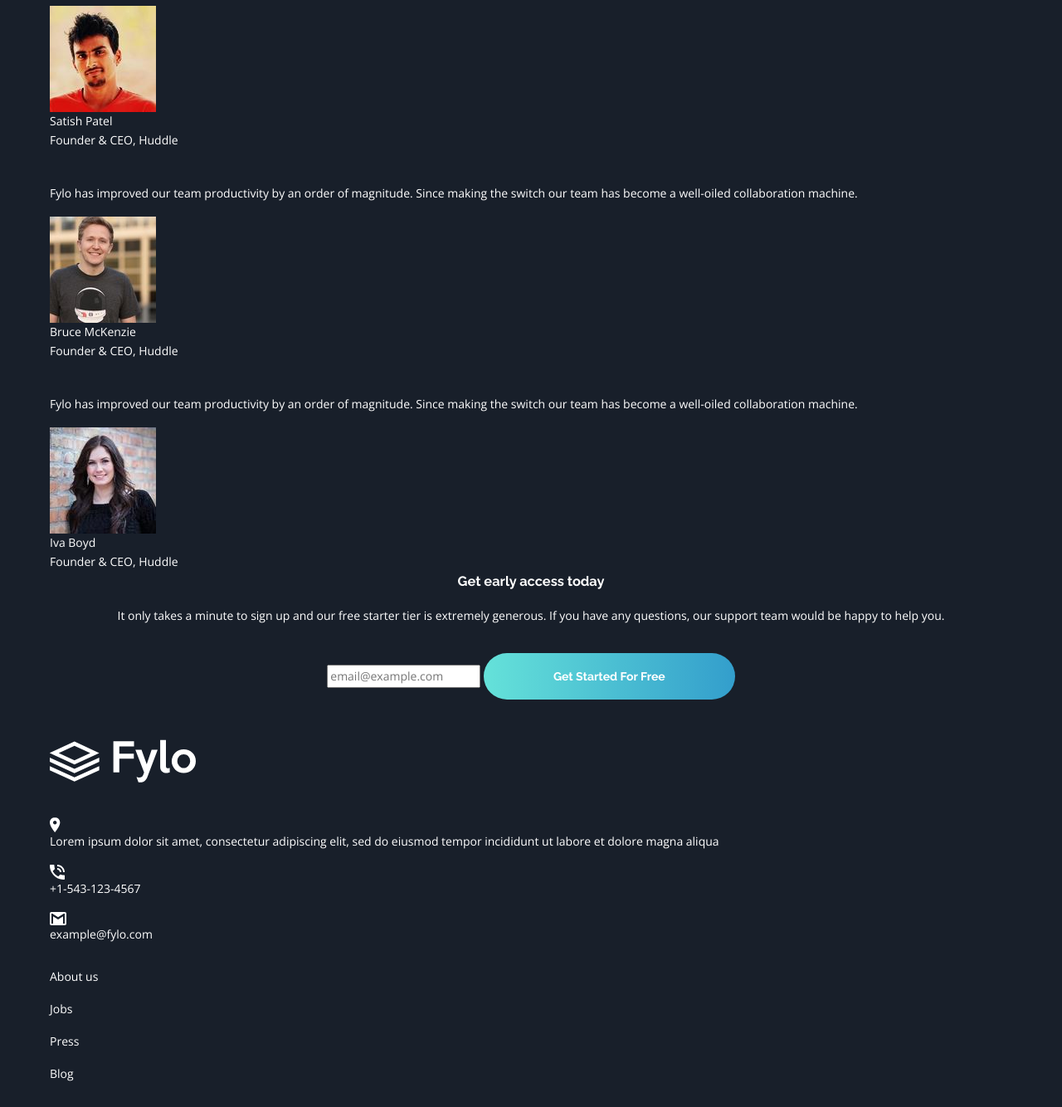
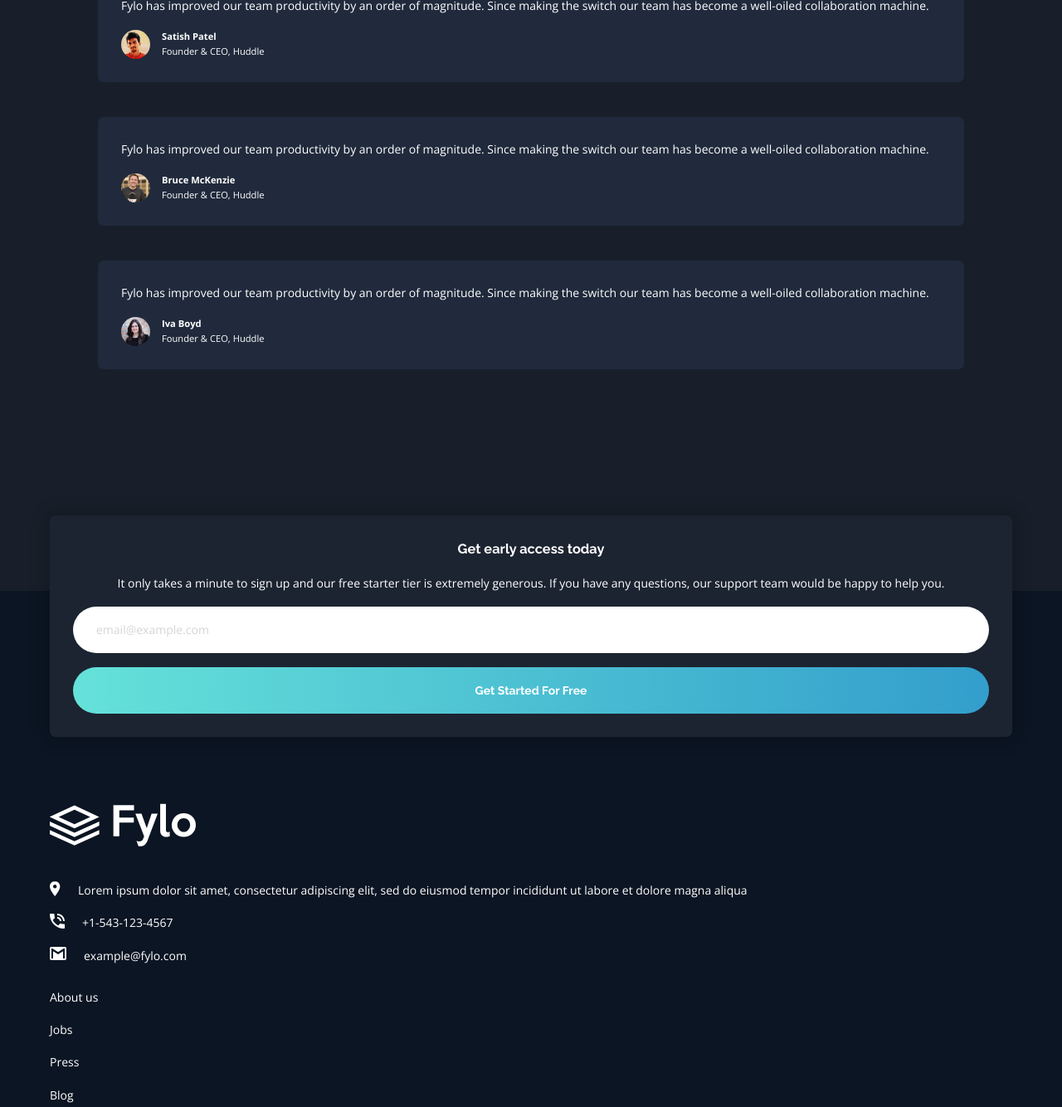
Before and after one commit to DylanGangat/Fylo-dark-theme-landing-page, a website: page index.html in a window 1280 px wide. Shown: the part 2760-4094 px from the top of the page at 83% size. Drawn offline with nearby package versions, Linux system fonts and the light colour scheme.

Commit message:
added testimonial and footer styles

```diff
--- a/index.html
+++ b/index.html
@@ -28,7 +28,6 @@
   </head>
   <body>
     <header class="primary-header">
-
       <nav class="primary-nav">
         <a href="https://www.frontendmentor.io/?ref=challenge"
           ><img src="./images/logo.svg" alt="Fylo logo"
@@ -81,8 +80,8 @@
               />
               <h3 class="page-subtitle">Security you can trust</h3>
               <p>
-                2-factor authentication and user-controlled encryption are just a
-                couple of the security features we allow to help secure your
+                2-factor authentication and user-controlled encryption are just
+                a couple of the security features we allow to help secure your
                 files.
               </p>
             </div>
@@ -94,16 +93,17 @@
               <h3 class="page-subtitle">Real-time collaboration</h3>
               <p>
                 Securely share files and folders with friends, family and
-                colleagues for live collaboration. No email attachments required.
+                colleagues for live collaboration. No email attachments
+                required.
               </p>
             </div>
             <div class="about-card flow-content">
               <img src="./images/icon-any-file.svg" alt="illustrated folder" />
               <h3 class="page-subtitle">Store any type of file</h3>
               <p>
-                Whether you're sharing holidays photos or work documents, Fylo has
-                you covered allowing for all file types to be securely stored and
-                shared.
+                Whether you're sharing holidays photos or work documents, Fylo
+                has you covered allowing for all file types to be securely
+                stored and shared.
               </p>
             </div>
           </div>
@@ -129,52 +129,104 @@
               Securely share files and folders with friends, family and
               colleagues for live collaboration. No email attachments required.
             </p>
-            <a href="#" class="btn-accent">See how Fylo works<svg width="16" height="16" xmlns="http://www.w3.org/2000/svg" xmlns:xlink="http://www.w3.org/1999/xlink"><defs><circle id="b" cx="6" cy="6" r="6"/><filter x="-25%" y="-25%" width="150%" height="150%" filterUnits="objectBoundingBox" id="a"><feOffset in="SourceAlpha" result="shadowOffsetOuter1"/><feGaussianBlur stdDeviation="1" in="shadowOffsetOuter1" result="shadowBlurOuter1"/><feColorMatrix values="0 0 0 0 0.384313725 0 0 0 0 0.878431373 0 0 0 0 0.850980392 0 0 0 0.811141304 0" in="shadowBlurOuter1"/></filter></defs><g fill="none" fill-rule="evenodd"><g transform="translate(2 2)"><use fill="#000" filter="url(#a)" xlink:href="#b"/><use fill="#62E0D9" xlink:href="#b"/></g><path d="M8.582 6l-.363.35 1.452 1.4H5.333v.5h4.338L8.22 9.65l.363.35 2.074-2z" fill="#1B2330"/></g></svg></a>
-
+            <a href="#" class="btn-accent">
+              See how Fylo works
+              <svg
+                width="16"
+                height="16"
+                xmlns="http://www.w3.org/2000/svg"
+                xmlns:xlink="http://www.w3.org/1999/xlink"
+              >
+                <defs>
+                  <circle id="b" cx="6" cy="6" r="6" />
+                  <filter
+                    x="-25%"
+                    y="-25%"
+                    width="150%"
+                    height="150%"
+                    filterUnits="objectBoundingBox"
+                    id="a"
+                  >
+                    <feOffset in="SourceAlpha" result="shadowOffsetOuter1" />
+                    <feGaussianBlur
+                      stdDeviation="1"
+                      in="shadowOffsetOuter1"
+                      result="shadowBlurOuter1"
+                    />
+                    <feColorMatrix
+                      values="0 0 0 0 0.384313725 0 0 0 0 0.878431373 0 0 0 0 0.850980392 0 0 0 0.811141304 0"
+                      in="shadowBlurOuter1"
+                    />
+                  </filter>
+                </defs>
+                <g fill="none" fill-rule="evenodd">
+                  <g transform="translate(2 2)">
+                    <use fill="#000" filter="url(#a)" xlink:href="#b" />
+                    <use fill="#62E0D9" xlink:href="#b" />
+                  </g>
+                  <path
+                    d="M8.582 6l-.363.35 1.452 1.4H5.333v.5h4.338L8.22 9.65l.363.35 2.074-2z"
+                    fill="#1B2330"
+                  />
+                </g>
+              </svg>
+            </a>
           </div>
         </div>
       </section>
 
       <section class="testimonials">
         <div class="container container--large">
-          <div class="split text-left">
-            <blockquote class="card flow-content">
-              <p>
-                Fylo has improved our team productivity by an order of
-                magnitude. Since making the switch our team has become a
-                well-oiled collaboration machine.
-              </p>
-              <div>
-                <img src="./images/profile-1.jpg" alt="picture of a man" />
-                <div class="info">
-                  <p class="name">Satish Patel</p>
-                  <p class="job-title">Founder & CEO, Huddle</p>
-                </div>
-              </div>
-            </blockquote>
-            <blockquote class="card flow-content">
+          <div class="reviews text-left">
+            <blockquote class="review-card flow-content">
               <p>
                 Fylo has improved our team productivity by an order of
                 magnitude. Since making the switch our team has become a
                 well-oiled collaboration machine.
               </p>
               <div class="info">
-                <img src="./images/profile-2.jpg" alt="picture of a man" />
-                <div>
-                  <p class="name">Bruce McKenzie</p>
+                <img
+                  src="./images/profile-1.jpg"
+                  class="reviewer"
+                  alt="picture of a man"
+                />
+                <div class="description">
+                  <p class="name">Satish Patel</p>
                   <p class="job-title">Founder & CEO, Huddle</p>
                 </div>
               </div>
             </blockquote>
-            <blockquote class="card flow-content">
+            <blockquote class="review-card flow-content">
               <p>
                 Fylo has improved our team productivity by an order of
                 magnitude. Since making the switch our team has become a
                 well-oiled collaboration machine.
               </p>
               <div class="info">
-                <img src="./images/profile-3.jpg" alt="picture of a lady" />
-                <div>
+                <img
+                  src="./images/profile-2.jpg"
+                  class="reviewer"
+                  alt="picture of a man"
+                />
+                <div class="description">
+                  <p class="name">Bruce McKenzie</p>
+                  <p class="job-title">Founder & CEO, Huddle</p>
+                </div>
+              </div>
+            </blockquote>
+            <blockquote class="review-card flow-content">
+              <p>
+                Fylo has improved our team productivity by an order of
+                magnitude. Since making the switch our team has become a
+                well-oiled collaboration machine.
+              </p>
+              <div class="info">
+                <img
+                  src="./images/profile-3.jpg"
+                  class="reviewer"
+                  alt="picture of a lady"
+                />
+                <div class="description">
                   <p class="name">Iva Boyd</p>
                   <p class="job-title">Founder & CEO, Huddle</p>
                 </div>
@@ -188,7 +240,7 @@
               extremely generous. If you have any questions, our support team
               would be happy to help you.
             </p>
-            <form action="#" class="flow-content">
+            <form action="#" class="flow-content sign-up">
               <input
                 type="email"
                 name="email"
@@ -203,26 +255,29 @@
       </section>
     </main>
 
-    <footer>
+    <footer class="primary-footer">
       <div class="container container--large text-left split">
         <a href="https://www.frontendmentor.io?ref=challenge"
           ><img src="./images/logo.svg" alt=""
         /></a>
         <div class="footer-nav">
           <div class="flow-content">
+            <div class="info">
+              <img src="./images/icon-location.svg" alt="" />
               <p>
-              <span><img src="./images/icon-location.svg" alt="" /></span>
                 Lorem ipsum dolor sit amet, consectetur adipiscing elit, sed do
                 eiusmod tempor incididunt ut labore et dolore magna aliqua
               </p>
+            </div>
+
             <ul class="flow-content">
-              <li>
-                <span><img src="./images/icon-phone.svg" alt="" /></span
-                ><a href="#">+1-543-123-4567</a>
+              <li class="info">
+                <img src="./images/icon-phone.svg" alt="" />
+                <a href="#">+1-543-123-4567</a>
               </li>
-              <li>
-                <span><img src="./images/icon-email.svg" alt="" /></span
-                ><a href="#">example@fylo.com</a>
+              <li class="info">
+                <img src="./images/icon-email.svg" alt="" />
+                <a href="#">example@fylo.com</a>
               </li>
             </ul>
           </div>
--- a/scss/base/_root.scss
+++ b/scss/base/_root.scss
@@ -13,6 +13,7 @@
 
   --clr-neutral-100: hsl(0, 0%, 100%);
 
+  --fs-300: 0.7rem;
   --fs-400: 0.875rem;
   --fs-500: 1.15rem;
   --fs-700: 1.5rem;
@@ -25,4 +26,6 @@
     var(--clr-accent-300),
     var(--clr-accent-400)
   );
+
+  --radius: 7px;
 }
--- /dev/null
+++ b/scss/components/_footer.scss
@@ -0,0 +1,30 @@
+.footer-nav {
+
+    .info {
+        display: flex;
+        align-items: start;
+    }
+
+    .info > * + * {
+        margin-left: 1.5em;
+    }
+}
+
+.footer-socials {
+    display: flex;
+    justify-content: center;
+
+    & > * + * {
+        margin-left: 1em;
+    }
+
+    a {
+        height: 2rem;
+        width: 2rem;
+        border: 1px solid var(--clr-neutral-100);
+        border-radius: 50%;
+        display: flex;
+        align-items: center;
+        justify-content: center;
+    }
+}
--- /dev/null
+++ b/scss/components/_form.scss
@@ -0,0 +1,23 @@
+.cta {
+    padding: 2em;
+    border-radius: var(--radius);
+    background-color: var(--clr-primary-300);
+    box-shadow: 0 0 20px 5px rgba(0,0,0, .2);
+    transform: translateY(11rem);
+}
+
+.sign-up {
+    display: flex;
+    flex-direction: column;
+
+
+    input {
+        padding: 1.2em 2em;
+        border-radius: 3rem;
+        border: none;
+    }
+
+    input::placeholder {
+        opacity: .3;
+    }
+}
--- a/scss/components/_index.scss
+++ b/scss/components/_index.scss
@@ -1,4 +1,6 @@
 @forward '../components/buttons';
 @forward '../components/cards';
+@forward '../components/footer';
+@forward '../components/form';
 @forward '../components/nav';
 @forward '../components/testimonials';
--- a/scss/components/_testimonials.scss
+++ b/scss/components/_testimonials.scss
@@ -0,0 +1,56 @@
+.reviews {
+  display: grid;
+  grid-template-columns: repeat(6, 1fr );
+  gap: 3em;
+  position: relative;
+  width: 90%;
+  margin-left: auto;
+  margin-right: auto;
+
+  & > * {
+    grid-column: 1 / -1;
+    background-color: var(--clr-primary-200);
+    padding: 2em;
+    border-radius: var(--radius);
+  }
+
+  &:first-child::before {
+    content: "";
+    position: absolute;
+    background-image: url("/images/bg-quotes.png");
+    background-repeat: no-repeat;
+    height: 100%;
+    width: 100%;
+    top: -2.5em;
+    left: .5em;
+    z-index: -1;
+  }
+}
+
+.review-card {
+  box-shadow: 15px 4px 1px 0px var(--clr-primary-400);
+
+  .reviewer {
+    height: 35px;
+    width: 35px;
+    border-radius: 50%;
+  }
+
+  .info {
+    display: flex;
+    align-items: center;
+
+    & > :first-child {
+      margin-right: 1em;
+    }
+  }
+
+  .name {
+    font-size: var(--fs-300);
+    font-weight: var(--fw-700);
+  }
+
+  .job-title {
+    font-size: var(--fs-300);
+  }
+}
--- a/scss/layouts/_sections.scss
+++ b/scss/layouts/_sections.scss
@@ -15,3 +15,12 @@
   background-size: contain;
   background-repeat: no-repeat;
 }
+
+.testimonials {
+  padding: 3rem 0 0 0;
+}
+
+.primary-footer {
+  background-color: var(--clr-primary-500);
+  padding: 16rem 0 3rem 0;
+}
```
Also changed, not shown: css/style.css, scss/components/_cards.scss (line endings or trailing spaces), 1 other file. Lines whose indentation alone changed are shown as unchanged.
